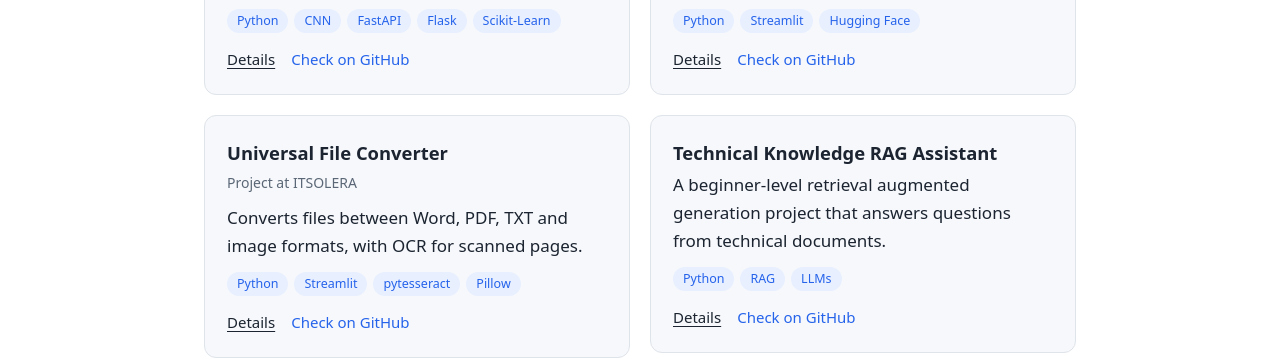
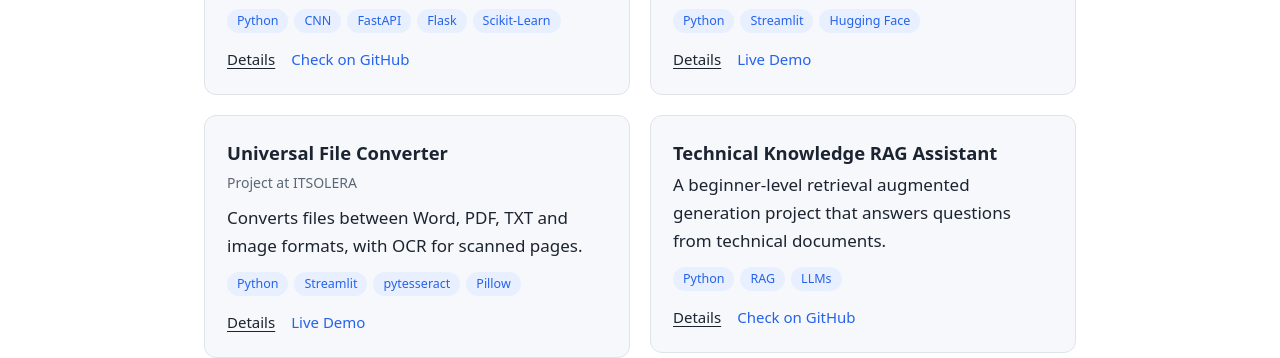
Before and after one commit to ZonaZubair/portfolio, a plain HTML site: page index.html in a window 1280 px wide. Shown: the part 1053-1411 px from the top of the page. Drawn offline with Linux system fonts and the light colour scheme.

Commit message:
Update project links in index.html
Updated links to point to live demos instead of GitHub for two projects and corrected the GitHub link for the RAG assistant project.

```diff
--- a/index.html
+++ b/index.html
@@ -274,7 +274,7 @@
           <ul class="tags"><li>Python</li><li>Streamlit</li><li>Hugging Face</li></ul>
           <div class="actions">
             <button type="button" class="more-btn" aria-expanded="false">Details</button>
-            <a href="https://github.com/ZonaZubair" target="_blank" rel="noopener">Check on GitHub</a>
+            <a href="https://brand-sentiment-monitor-shj5xrhmcxxldqk2bxtnby.streamlit.app/" target="_blank" rel="noopener">Live Demo</a>
           </div>
           <div class="more"><div>
             <dl>
@@ -293,7 +293,7 @@
           <ul class="tags"><li>Python</li><li>Streamlit</li><li>pytesseract</li><li>Pillow</li></ul>
           <div class="actions">
             <button type="button" class="more-btn" aria-expanded="false">Details</button>
-            <a href="https://github.com/ZonaZubair" target="_blank" rel="noopener">Check on GitHub</a>
+            <a href="https://universalfile-xa8nvfxqcwosveqsh8dfjs.streamlit.app/" target="_blank" rel="noopener">Live Demo</a>
           </div>
           <div class="more"><div>
             <dl>
@@ -309,7 +309,7 @@
           <ul class="tags"><li>Python</li><li>RAG</li><li>LLMs</li></ul>
           <div class="actions">
             <button type="button" class="more-btn" aria-expanded="false">Details</button>
-            <a href="https://github.com/ZonaZubair" target="_blank" rel="noopener">Check on GitHub</a>
+            <a href="https://github.com/ZonaZubair/RAG-assistant-beginner-" target="_blank" rel="noopener">Check on GitHub</a>
           </div>
           <div class="more"><div>
             <dl>
```
